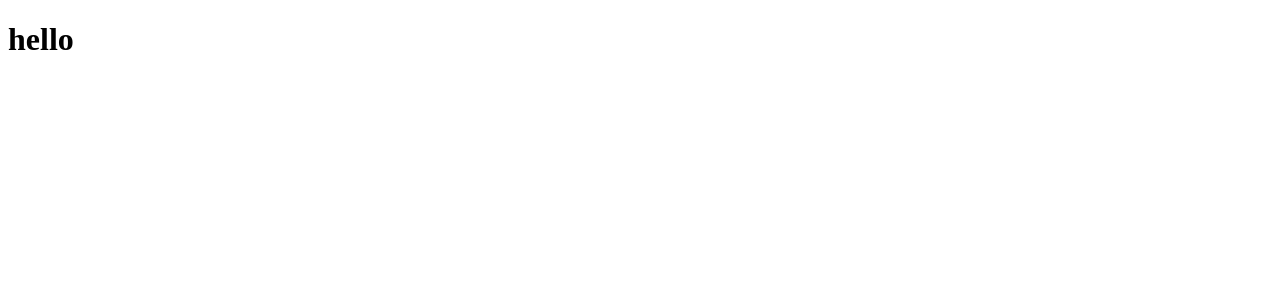
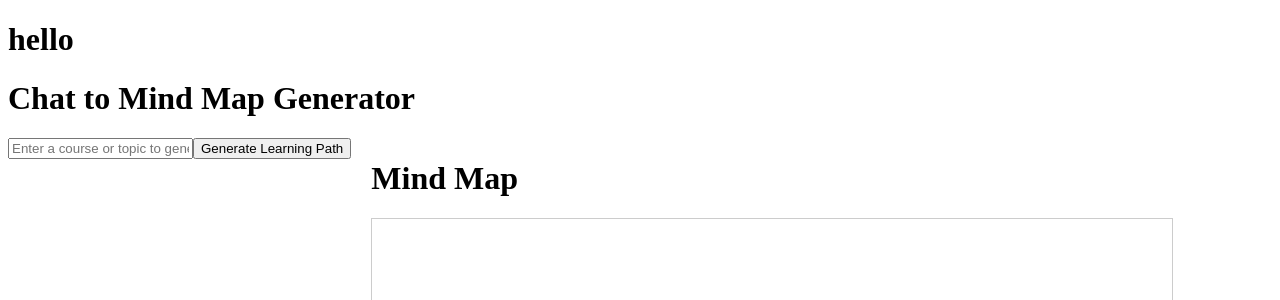
Before and after one commit to manivuppala124/AI-PathGen, a React (Create React App) app: page / in a window 1280 px wide. Shown: the top 300 px of the page. Built offline with nearby package versions, Linux system fonts and the light colour scheme.

Commit message:
map commit

```diff
--- a/package.json
+++ b/package.json
@@ -7,6 +7,7 @@
     "@testing-library/react": "^13.4.0",
     "@testing-library/user-event": "^13.5.0",
     "axios": "^1.7.7",
+    "jsmind": "^0.8.5",
     "mongoose": "^8.6.3",
     "react": "^18.3.1",
     "react-dom": "^18.3.1",
--- a/src/App.js
+++ b/src/App.js
@@ -1,7 +1,9 @@
+import MainScreen from "./components/MainScreen";
 function App() {
   return (
     <div className="App">
       <h1>hello</h1>
+      <MainScreen/>
     </div>
   );
 }
--- /dev/null
+++ b/src/components/MainScreen.js
@@ -0,0 +1,27 @@
+import React, { useState } from 'react';
+import ChatScreen from './TestScreen'; // Import the ChatScreen component
+import MindMap from './MindMap'; // Import the MindMap component
+
+const MainScreen = () => {
+  const [mindMapText, setMindMapText] = useState(''); // State to hold text for mind map
+
+  // Function to receive the generated text from ChatScreen and pass it to MindMap
+  const handleGeneratedText = (text) => {
+    setMindMapText(text); // Update the mind map text with the generated text
+  };
+
+  return (
+    <div>
+      <h1>Chat to Mind Map Generator</h1>
+      <div style={{ display: 'flex', flexDirection: 'row', gap: '20px' }}>
+        {/* ChatScreen component with a callback to handle generated text */}
+        <ChatScreen onTextGenerated={handleGeneratedText} />
+
+        {/* MindMap component with text input as prop */}
+        <MindMap inputText={mindMapText} />
+      </div>
+    </div>
+  );
+};
+
+export default MainScreen;
--- /dev/null
+++ b/src/components/MindMap.js
@@ -0,0 +1,93 @@
+import React, { useEffect, useState } from 'react';
+import jsMind from 'jsmind';
+import 'jsmind/style/jsmind.css'; // Import jsMind CSS
+
+const MindMap = ({ inputText }) => {
+  const [mindMapData, setMindMapData] = useState(null);
+
+  // Function to parse the Cohere-generated text into mind map data format
+  const parseTextToMindMap = (text) => {
+    const lines = text.trim().split('\n');
+    const root = {
+      id: 'root',
+      isroot: true,
+      topic: 'Learning Path',
+      children: [],
+    };
+
+    let currentParent = root;
+
+    lines.forEach((line, i) => {
+      line = line.trim();
+
+      // Identify steps as main topics (e.g., Step 1: Front-End Basics)
+      if (line.startsWith("Step")) {
+        const stepNode = {
+          id: `step_${i}`,
+          topic: line,
+          children: [],
+        };
+        root.children.push(stepNode);
+        currentParent = stepNode; // Set the current step as the parent for subtopics
+      }
+      // Identify subtopics indented by "-" (e.g., - Learn about HTML)
+      else if (line.startsWith("-")) {
+        const subtopicNode = {
+          id: `subtopic_${i}`,
+          topic: line.replace("-", "").trim(), // Clean up the hyphen for display
+          children: [],
+        };
+        currentParent.children.push(subtopicNode); // Add subtopics to the current step
+      }
+    });
+
+    return root;
+  };
+
+  // Update mind map data whenever inputText changes
+  useEffect(() => {
+    if (inputText) {
+      const parsedData = parseTextToMindMap(inputText);
+      const mindMapFormat = {
+        meta: {
+          name: 'Learning Path Mind Map',
+          author: 'Cohere AI + jsMind',
+          version: '0.2',
+        },
+        format: 'node_tree',
+        data: parsedData,
+      };
+      setMindMapData(mindMapFormat);
+    }
+  }, [inputText]);
+
+  // Render the mind map
+  useEffect(() => {
+    if (mindMapData) {
+      const options = {
+        container: 'jsmind_container',
+        editable: false, // Prevent editing for now
+        theme: 'primary', // Choose a theme for styling
+      };
+
+      const mind = jsMind.show(options, mindMapData); // Display the mind map
+
+      // Clean up when the component unmounts
+      return () => {
+        mind.destroy();
+      };
+    }
+  }, [mindMapData]);
+
+  return (
+    <div>
+      <h1>Mind Map</h1>
+      <div
+        id="jsmind_container"
+        style={{ width: '100vh', height: '500px', border: '1px solid #ccc' }}
+      ></div>
+    </div>
+  );
+};
+
+export default MindMap;
--- /dev/null
+++ b/src/components/TestScreen.js
@@ -0,0 +1,94 @@
+import React, { useState } from 'react';
+
+const COHERE_API_KEY = '4DXFsPiFWGRBusJhGMRWSw6VO848SKbliQ09CCz0';
+const COHERE_API_URL = 'https://api.cohere.ai/v1/generate';
+
+function TestScreen({ onTextGenerated }) {
+  const [inputText, setInputText] = useState('');
+  const [isTyping, setIsTyping] = useState(false);
+
+  const handleModelResponse = async (messageText) => {
+    try {
+      setIsTyping(true);
+
+      // Set the preamble for the learning path generation
+      const promptPreamble = `
+      You are a highly knowledgeable AI that assists students in learning various subjects by creating personalized learning paths based on their existing knowledge, goals, and preferences.
+      The learning path should be structured in a step-by-step manner, starting from the basics and gradually advancing toward more complex concepts.
+      For each topic, include recommended learning resources such as articles, tutorials, and videos.
+      Consider the learner's pace, preferred learning style (e.g., visual, auditory, or hands-on), and any specific goals they have mentioned (e.g., becoming proficient in a particular programming language or mastering a specific framework).
+
+      Please generate a learning path for the following course:
+
+      Course: ${messageText}
+      Current Knowledge Level: [Insert student's knowledge level, e.g., beginner, intermediate, or advanced]
+      Goal: [Insert the student's goal, e.g., become proficient in front-end development]
+      Learning Style Preference: [Insert learning style preference if applicable, e.g., hands-on practice, theory-based, etc.]
+
+      Provide the steps in order and label them as 'Step 1,' 'Step 2,' etc. Ensure the path is logical and builds upon the learner's existing knowledge.
+      `;
+
+      const response = await fetch(COHERE_API_URL, {
+        method: 'POST',
+        headers: {
+          'Content-Type': 'application/json',
+          'Authorization': `Bearer ${COHERE_API_KEY}`,
+        },
+        body: JSON.stringify({
+          prompt: promptPreamble,
+          max_tokens: 500,
+          temperature: 0.7,
+          stop_sequences: [],
+          return_likelihoods: 'NONE',
+        }),
+      });
+
+      if (!response.ok) {
+        throw new Error(`HTTP error! status: ${response.status}`);
+      }
+
+      const data = await response.json();
+      let botText = '';
+
+      if (Array.isArray(data.generations)) {
+        botText = data.generations.map(generation => generation.text).join('\n');
+      } else {
+        botText = data.response || 'Error fetching data. Please try again later.';
+      }
+
+      // Send the generated text to the parent component (MindMap in this case)
+      onTextGenerated(botText.trim());
+    } catch (error) {
+      console.error('Error fetching data:', error);
+    } finally {
+      setIsTyping(false);
+    }
+  };
+
+  const handleSubmit = () => {
+    if (!inputText.trim()) return;
+
+    handleModelResponse(inputText);
+    setInputText('');  // Clear the input after submitting
+  };
+
+  return (
+    <div className="input-container">
+      <input
+        type="text"
+        value={inputText}
+        onChange={(e) => setInputText(e.target.value)}
+        onKeyDown={(e) => {
+          if (e.key === 'Enter') {
+            handleSubmit();
+          }
+        }}
+        placeholder="Enter a course or topic to generate a learning path..."
+      />
+      <button onClick={handleSubmit}>Generate Learning Path</button>
+      {isTyping && <p>Generating...</p>}
+    </div>
+  );
+}
+
+export default TestScreen;
```
Also changed, not shown: models/userModel.js (deleted, +0 -7 lines), public/db/db_connection.js (deleted, +0 -13 lines), 1 other file (tests, documents, lock files or other folders).
